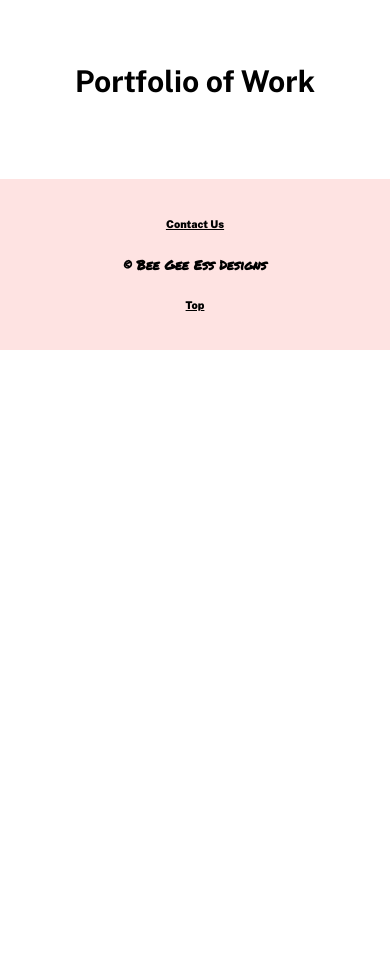
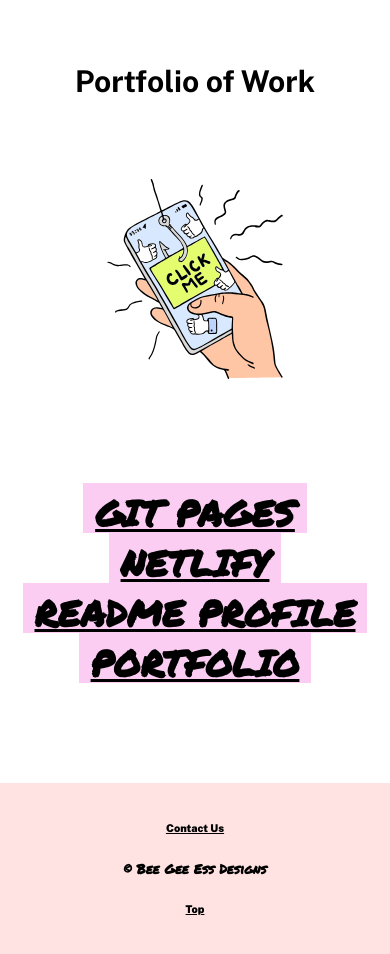
Before and after one commit to BeeGeeEss/Portfolio, a plain HTML site: page portfolio.html in a window 390 px wide. Shown: the part 755-1709 px from the top of the page. Before the commit the page ends 1105 px from the top, so only its background shows below. Drawn offline with nearby package versions, Linux system fonts and the light colour scheme.

Commit message:
Complete final page, complete README file, complete validation, final check responsiveness

```diff
--- a/portfolio.html
+++ b/portfolio.html
@@ -24,11 +24,46 @@
         <a href="contact.html" class="split">Contact</a>
       </nav>
       <h1>Portfolio of Work</h1>
-
-    <footer>
-      <h6><a href="contact.html">Contact Us</a><br></h6>
-      <h5>&#169; Bee Gee Ess Designs</h5>
-      <h6><a href="#anchor">Top</a></h6>
-    </footer>
+       <img src="./images/Click-me.svg" alt="Animated picture of a finger pressing a button that says 'click me'" style="height:200px;width:200px">
+        <div class="flex-container">
+          <section class="portfolio1">
+            <div class=container></div>
+              <div class=flip>
+                <div><div><a href="https://beegeeess.github.io/" target="_blank">GIT PAGES</a></div></div>
+                <div><div><a href="https://beegeeess.github.io/" target="_blank">GIT PAGES</a></div></div>
+                <div><div><a href="https://beegeeess.github.io/" target="_blank">GIT PAGES</a></div></div>
+              </div>
+          </section>
+          <section class="portfolio2">
+            <div class=container></div>
+            <div class=flip>
+              <div><div><a href="https://zedleppelin.netlify.app/" target="-blank">NETLIFY</a></div></div>
+              <div><div><a href="https://zedleppelin.netlify.app/" target="-blank">NETLIFY</a></div></div>
+              <div><div><a href="https://zedleppelin.netlify.app/" target="-blank">NETLIFY</a></div></div>
+            </div>
+          </section>
+          <section class="portfolio3">
+            <div class=container></div>
+            <div class=flip>
+              <div><div><a href="https://github.com/BeeGeeEss" target="_blank">README PROFILE</a></div></div>
+              <div><div><a href="https://github.com/BeeGeeEss" target="_blank">README PROFILE</a></div></div>
+              <div><div><a href="https://github.com/BeeGeeEss" target="_blank">README PROFILE</a></div></div>
+            </div>
+          </section>
+          <section class="portfolio4">
+            <div class=container></div>
+            <div class=flip>
+              <div><div><a href="https://github.com/BeeGeeEss/Portfolio" target="_blank">PORTFOLIO</a></div></div>
+              <div><div><a href="https://github.com/BeeGeeEss/Portfolio" target="_blank">PORTFOLIO</a></div></div>
+              <div><div><a href="https://github.com/BeeGeeEss/Portfolio" target="_blank">PORTFOLIO</a></div></div>
+            </div>
+          </section>
+        </div>
+      <footer>
+        <h6><a href="contact.html">Contact Us</a><br></h6>
+        <h5>&#169; Bee Gee Ess Designs</h5>
+        <h6><a href="#anchor">Top</a></h6>
+      </footer>
+    </main>
   </body>
 </html>
--- a/stylecontact.css
+++ b/stylecontact.css
@@ -56,6 +56,7 @@
     font-family: "Public Sans", sans-serif;
     font-weight: 400;
     font-style: normal;
+    font-size: 12px;
   }
 
 /*Colour for links*/
--- a/styleportfolio.css
+++ b/styleportfolio.css
@@ -1,6 +1,7 @@
 /*Ensures no white gaps along sides of webpage*/
   body {
     margin: 0;
+    text-align:center;
   }
 
 /*Header - Same style across pages (Changes for responsive design below)*/
@@ -12,7 +13,7 @@ header {
    flex-direction:column-reverse;
    justify-content: center;
    align-items: center;
- background-image: linear-gradient(to right, #ABBFFF, #FBCDF2, #FCF4C9, #FEE3E2, #BBF3C0, #ABBFFF, #FBCDF2);
+   background-image: linear-gradient(to right, #abbfff, #FBCDF2, #FCF4C9, #FEE3E2, #bbf3c0, #ABBFFF, #FBCDF2);
    padding-bottom: 80px;
    padding-top: 50px;
    width: 100%;
@@ -44,6 +45,11 @@ h1 {
   }
 
 /*Text stylings*/
+  h2{
+    font-family: "Public Sans", sans-serif;
+    font-weight: 500;
+    font-style: normal;
+  }
   h5 {
     font-family: "Permanent Marker", cursive;
   }
@@ -55,7 +61,6 @@ h6 {
   p {
     font-family: "Public Sans", sans-serif;
     font-weight: 400;
-  font-style: normal;
   }
 
 /*Colour for links*/
@@ -91,7 +96,6 @@ a {
     }
   }
 
-
 /*Navbar styling for medium sized devices over 600px-800px*/
   @media screen and (min-width: 600px) and (max-width: 800px) {
     .topnav {
@@ -99,7 +103,6 @@ a {
       overflow: hidden;
       background-color: #E8BEFA;
     }
-
     .topnav a {
       float: left;
       color: black;
@@ -120,7 +123,6 @@ a {
       color: black;
     }
   }
-
 
 /*Navbar styling for larger sized devices over 800px*/
   @media only screen and (min-width: 800px) {
@@ -157,6 +159,66 @@ a {
     }
   }
 
+/*Clickable animations in main section - responsive across screen sizes*/
+  .flex-container {
+    display: flex;
+    flex-direction: row;
+    flex-wrap: wrap;
+    justify-content: space-evenly;
+    align-items: center;
+    color: black;
+    text-transform: uppercase;
+    font-size: 36px;
+    font-weight: 700;
+    font-family: "Permanent Marker", cursive;
+    bottom: 45%;
+    padding-top:100px;
+    padding-bottom: 100px;
+  }
+  .container {
+    align-items: center;
+    color: black;
+    text-transform: uppercase;
+    font-size: 36px;
+    font-weight: 700;
+    width: 100%;
+    bottom: 45%;
+    display: block;
+}
+  .flip {
+    height: 50px;
+    overflow: hidden;
+  }
+  .flip > div > div {
+    color: black;
+    padding: 4px 12px;
+    height: 45px;
+    margin-bottom: 45px;
+    display: inline-block;
+  }
+  .flip div:first-child {
+    animation: show 6s linear infinite;
+  }
+  .flip div div {
+    background: #abbfff;
+  }
+  .flip div:first-child div {
+    background: #FBCDF2;
+  }
+  .flip div:last-child div {
+    background: #bbf3c0;
+  }
+/*Animation timings*/
+  @keyframes show {
+    0% {margin-top:-270px;}
+    5% {margin-top:-180px;}
+    33% {margin-top:-180px;}
+    38% {margin-top:-90px;}
+    66% {margin-top:-90px;}
+   71% {margin-top:0px;}
+    99.99% {margin-top:0px;}
+    100% {margin-top:-270px;}
+  }
 
 /*Footer styling*/
   footer {
```
Also changed, not shown: contact.html (+2 -1 lines), styleskills.css (+4 -4 lines), images/Click-me.svg (added), 1 other file. Lines whose indentation alone changed are shown as unchanged.
